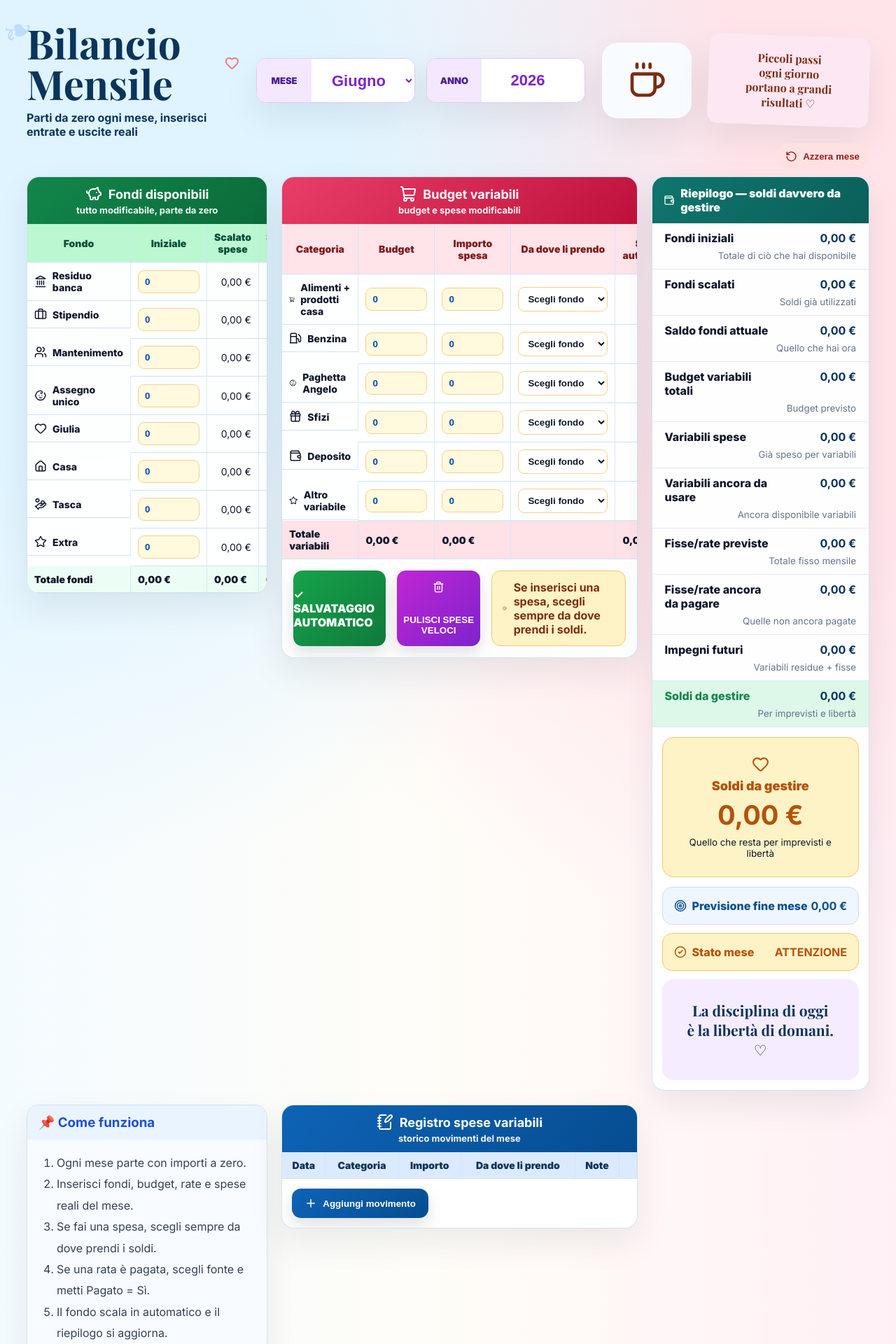
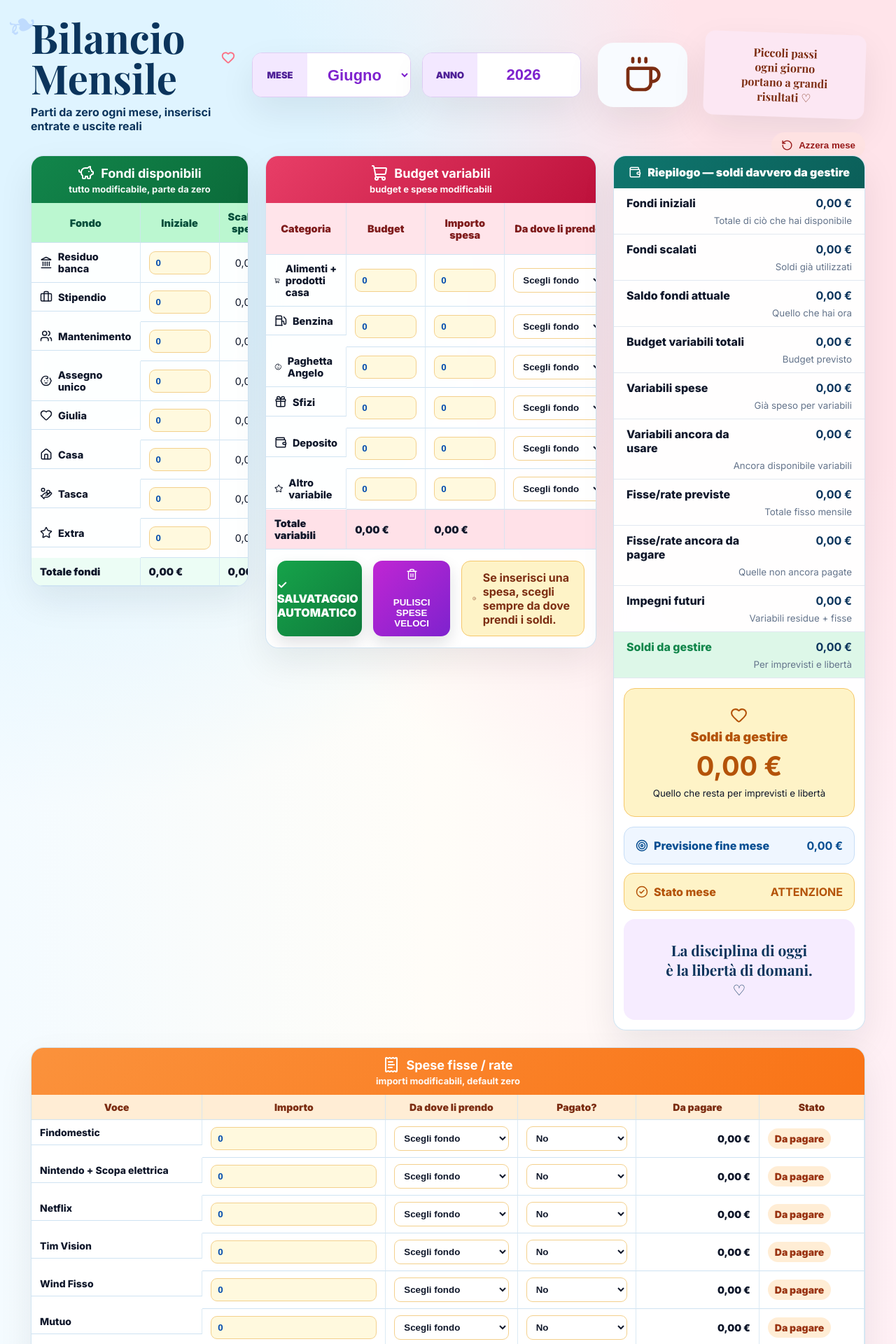
Before and after one commit to diablo130219/Bilancio-Famiglia, a React (Vite) app: page / in a window 1280 px wide. Shown: the top 1920 px of the page at 70% size. Built offline with nearby package versions, Linux system fonts and the light colour scheme.

Commit message:
Add files via upload

```diff
--- a/src/main.jsx
+++ b/src/main.jsx
@@ -115,9 +115,9 @@ function App() {
         <BudgetCard data={data} result={result} updateMonth={updateMonth} />
         <SummaryPanel result={result} />
 
+        <FixedCard data={data} result={result} updateMonth={updateMonth} />
         <GuideCard />
         <MovementsCard data={data} updateMonth={updateMonth} />
-        <FixedCard data={data} result={result} updateMonth={updateMonth} />
       </main>
     </div>
   );
--- a/src/style.css
+++ b/src/style.css
@@ -37,9 +37,9 @@ body {
 }
 
 .app-shell {
-  max-width: 1760px;
+  max-width: 1960px;
   margin: 0 auto;
-  padding: 32px 38px 52px;
+  padding: 24px 44px 44px;
 }
 
 .top-hero {
@@ -47,7 +47,7 @@ body {
   grid-template-columns: 1.1fr 470px 128px 230px;
   gap: 24px;
   align-items: center;
-  margin-bottom: 28px;
+  margin-bottom: 18px;
   position: relative;
 }
 
@@ -117,7 +117,7 @@ body {
 }
 
 .coffee-card {
-  height: 108px;
+  height: 92px;
   display: grid;
   place-items: center;
   color: #7c2d12;
@@ -127,7 +127,7 @@ body {
 }
 
 .sticky-note {
-  padding: 22px 16px;
+  padding: 18px 16px;
   text-align: center;
   color: #7c2d12;
   background: #fce7f3;
@@ -140,7 +140,7 @@ body {
 .reset-month {
   position: absolute;
   right: 0;
-  bottom: -44px;
+  bottom: -36px;
   display: inline-flex;
   gap: 8px;
   align-items: center;
@@ -155,10 +155,10 @@ body {
 
 .dashboard-grid {
   display: grid;
-  grid-template-columns: 1.05fr 1.55fr .95fr;
-  gap: 20px;
+  grid-template-columns: 1.15fr 1.75fr 1.05fr;
+  gap: 24px;
   align-items: start;
-  margin-top: 54px;
+  margin-top: 32px;
 }
 
 .panel,
@@ -206,12 +206,12 @@ table {
   width: 100%;
   border-collapse: separate;
   border-spacing: 0;
-  font-size: 14px;
+  font-size: 14.5px;
 }
 
 th,
 td {
-  padding: 10px;
+  padding: 11px 12px;
   border-right: 1px solid rgba(207, 227, 242, .75);
   border-bottom: 1px solid var(--line);
   vertical-align: middle;
@@ -423,8 +423,8 @@ tfoot td {
   line-height: 1.9;
 }
 
-.movements-panel { grid-column: 2 / 3; }
-.fixed-panel { grid-column: 1 / 3; }
+.movements-panel { grid-column: 2 / -1; }
+.fixed-panel { grid-column: 1 / -1; }
 
 .add-button {
   margin: 14px;
@@ -494,3 +494,49 @@ tfoot td {
     justify-content: center;
   }
 }
+
+
+/* V3 layout: più largo e fisse/rate più in alto */
+.fixed-panel {
+  margin-top: 0;
+}
+
+.fixed-panel table {
+  font-size: 14px;
+}
+
+.fixed-panel .input {
+  min-width: 120px;
+}
+
+.fixed-panel th,
+.fixed-panel td {
+  padding-top: 9px;
+  padding-bottom: 9px;
+}
+
+.summary-panel {
+  min-width: 360px;
+}
+
+.funds-panel,
+.budget-panel,
+.summary-panel {
+  align-self: start;
+}
+
+@media (min-width: 1500px) {
+  .dashboard-grid {
+    grid-template-columns: minmax(470px, 1.2fr) minmax(670px, 1.75fr) minmax(380px, 1.05fr);
+  }
+}
+
+@media (min-width: 1800px) {
+  .app-shell {
+    max-width: 2100px;
+  }
+
+  .dashboard-grid {
+    grid-template-columns: 540px 760px 430px;
+  }
+}
```
